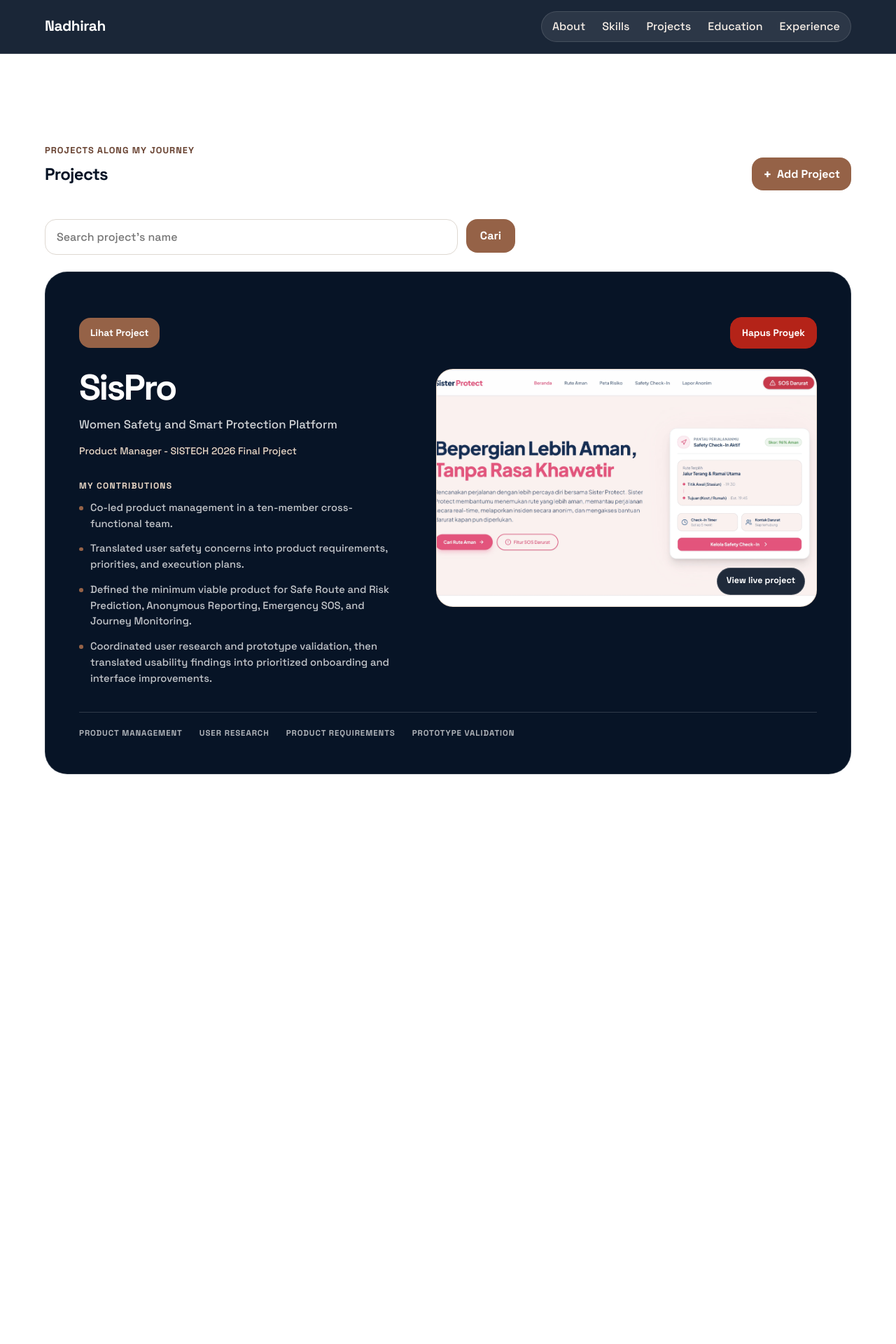
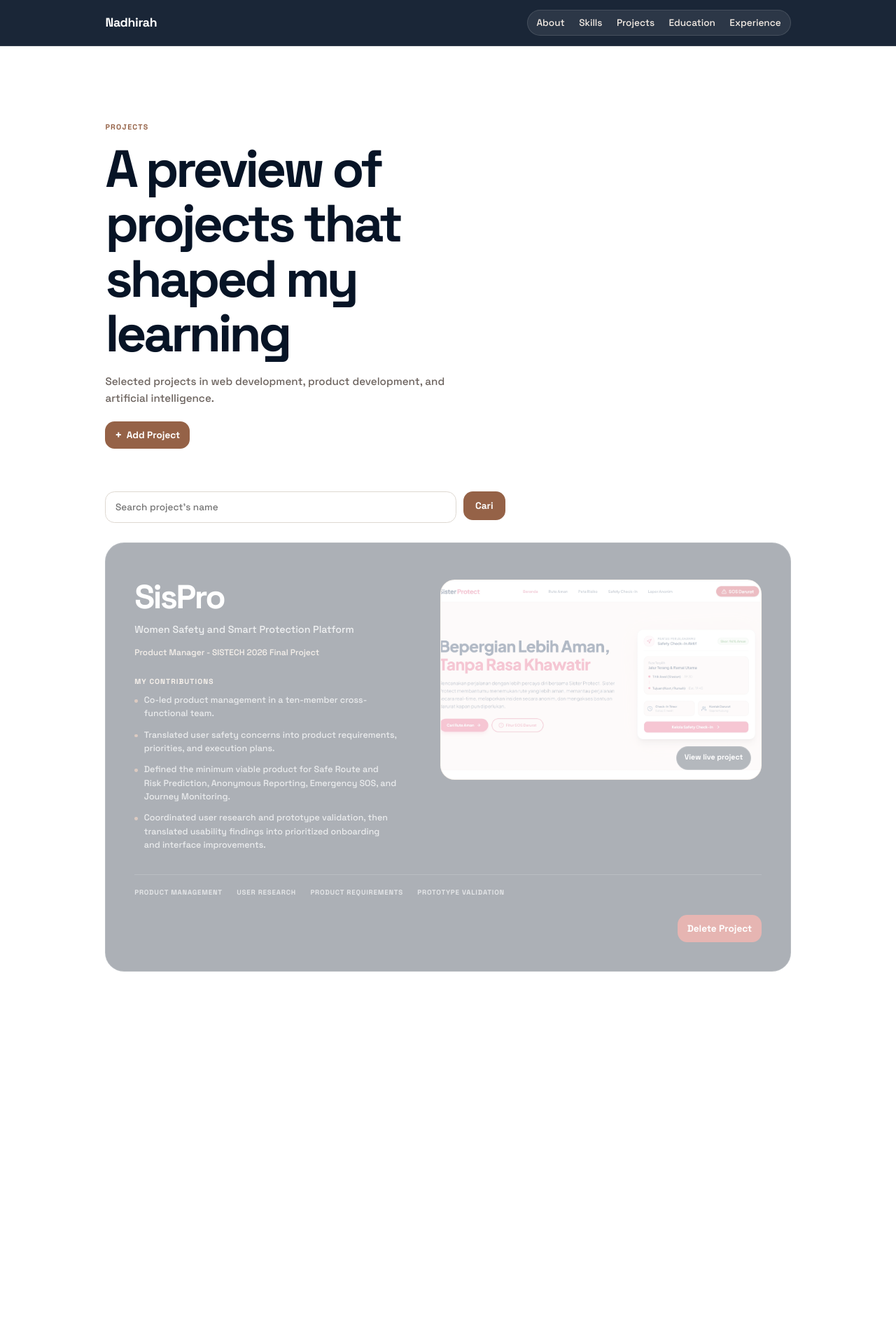
Before and after one commit to rindunadhirah/myportfolio, a Django app: page /projects/ in a window 1280 px wide. Shown: the top 1920 px of the page at 70% size. Run offline with Django 5.2, Linux system fonts and the light colour scheme; data comes from the database, SQL or seed files in the repository.

Commit message:
style: refine project page layout

```diff
--- a/static/css/style.css
+++ b/static/css/style.css
@@ -579,7 +579,8 @@
         "context preview"
         "contribution-title preview"
         "contributions preview"
-        "tags tags";
+        "tags tags"
+        "actions actions";
     column-gap: clamp(2rem, 5vw, 4.5rem);
     row-gap: 0.8rem;
     padding: clamp(1.5rem, 4vw, 3rem);
@@ -599,7 +600,8 @@
         "preview context"
         "preview contribution-title"
         "preview contributions"
-        "tags tags";
+        "tags tags"
+        "actions actions";
 }
 
 /* Place the project number beside its date */
@@ -1241,7 +1243,8 @@
             "preview"
             "contribution-title"
             "contributions"
-            "tags";
+            "tags"
+            "actions";
         padding: 1.5rem;
     }
 
@@ -1559,6 +1562,7 @@
     display: inline-flex;
     align-items: center;
     gap: 0.45rem;
+    margin-top: 1.5rem;
 }
 
 .project-add-button span {
@@ -1599,50 +1603,21 @@
     border-color: var(--accent);
 }
 
-.project-actions {
-    display: flex;
-    align-items: center;
-    flex-wrap: wrap;
-    gap: 0.75rem;
-    width: 100%;
-    margin-top: 1rem;
-}
-
-.project-actions .button {
-    font-size: 0.85rem;
-    font-weight: 600;
-}
-
-.project-card-actions {
-    grid-column: 1 / -1;
-    grid-row: 1;
-    display: flex;
-    flex-direction: column;
-    align-items: stretch;
-    margin-bottom: 1rem;
-}
-
 .hide {
     display: none !important;
 }
 
-.project-actions .experience-status {
-    margin-top: 0;
-    margin-left: auto;
-    padding: 0;
-    background: transparent;
-    border-radius: 0;
-}
-
-.project-actions .experience-status .button-danger {
-    color: #fff;
-    background: #b42318;
-    border: 1px solid #b42318;
-}
-
-.project-actions .experience-status .button-danger:hover {
-    background: #912018;
-    border-color: #912018;
+/* Place the delete action at the bottom right of the card */
+.project-card-actions {
+    grid-area: actions;
+    display: flex;
+    justify-content: flex-end;
+    margin-top: 1rem;
+}
+
+.project-delete-action {
+    display: flex;
+    justify-content: flex-end;
 }
 
 .project-delete-modal {
@@ -1767,3 +1742,10 @@
     background: #912018;
     border-color: #912018;
 }
+
+/* Make the desktop layout slightly smaller */
+@media (min-width: 64rem) {
+    html {
+        font-size: 85%;
+    }
+}
--- a/templates/components/project_delete_modal.html
+++ b/templates/components/project_delete_modal.html
@@ -1,12 +1,12 @@
-<p class="experience-status">
+<div class="project-delete-action">
     <button type="button"
             class="button button-danger"
             popovertarget="delete-project-{{ project.id }}"
             aria-label="Hapus {{ project.title }}"
             title="Hapus proyek">
-        Hapus Proyek
+        Delete Project
     </button>
-</p>
+</div>
 <div id="delete-project-{{ project.id }}"
      class="project-delete-modal"
      popover="auto"
--- a/templates/projects.html
+++ b/templates/projects.html
@@ -16,17 +16,24 @@
 
 
 {% block content %}
-     <main id="main-content">
+    <main id="main-content">
         <section
             class="portfolio-section projects-section projects-page"
             id="projects"
             aria-labelledby="projects-title"
         >
             <div class="container">
-                <p class="section-kicker">Projects Along My Journey</p>
+                <header class="section-heading">
+                    <p class="section-label">Projects</p>
 
-                <div class="project-header">
-                    <h1 id="projects-title">Projects</h1>
+                    <h1 id="projects-title">
+                        A preview of projects that shaped my learning
+                    </h1>
+
+                    <p class="section-description">
+                        Selected projects in web development, product
+                        development, and artificial intelligence.
+                    </p>
 
                     <a
                         href="{% url 'main:create_project' %}"
@@ -35,7 +42,7 @@
                         <span aria-hidden="true">+</span>
                         Add Project
                     </a>
-                </div>
+                </header>
 
                 <form
                     method="get"
@@ -111,20 +118,7 @@
                             </ul>
 
                             <div class="project-card-actions">
-                                <div class="project-actions">
-                                    {% if project.project_url %}
-                                        <a
-                                            href="{{ project.project_url }}"
-                                            class="button"
-                                            target="_blank"
-                                            rel="noopener noreferrer"
-                                        >
-                                            Lihat Project
-                                        </a>
-                                    {% endif %}
-
-                                    {% include "components/project_delete_modal.html" with project=project %}
-                                </div>
+                                {% include "components/project_delete_modal.html" with project=project %}
                             </div>
                         </article>
                     {% empty %}
```
